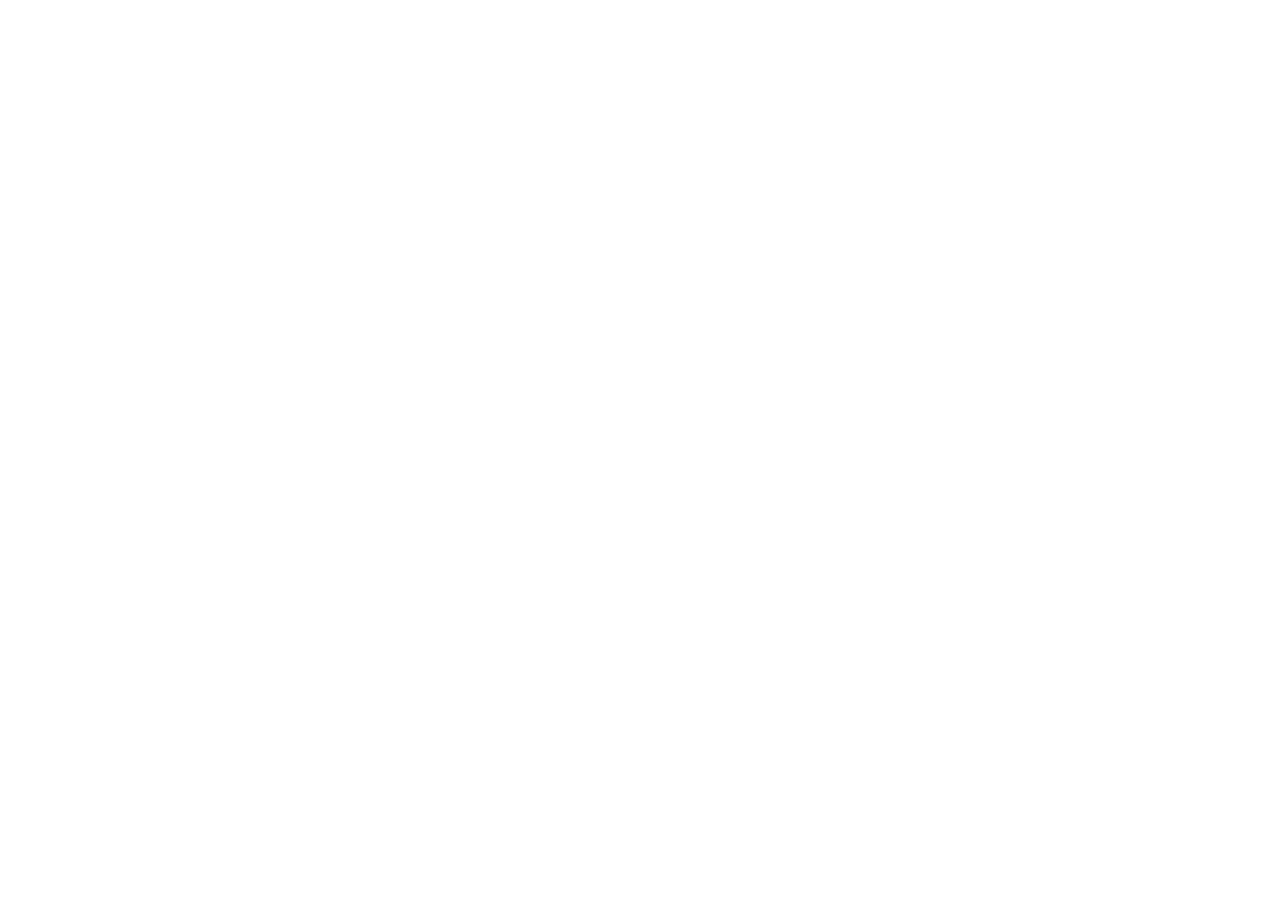
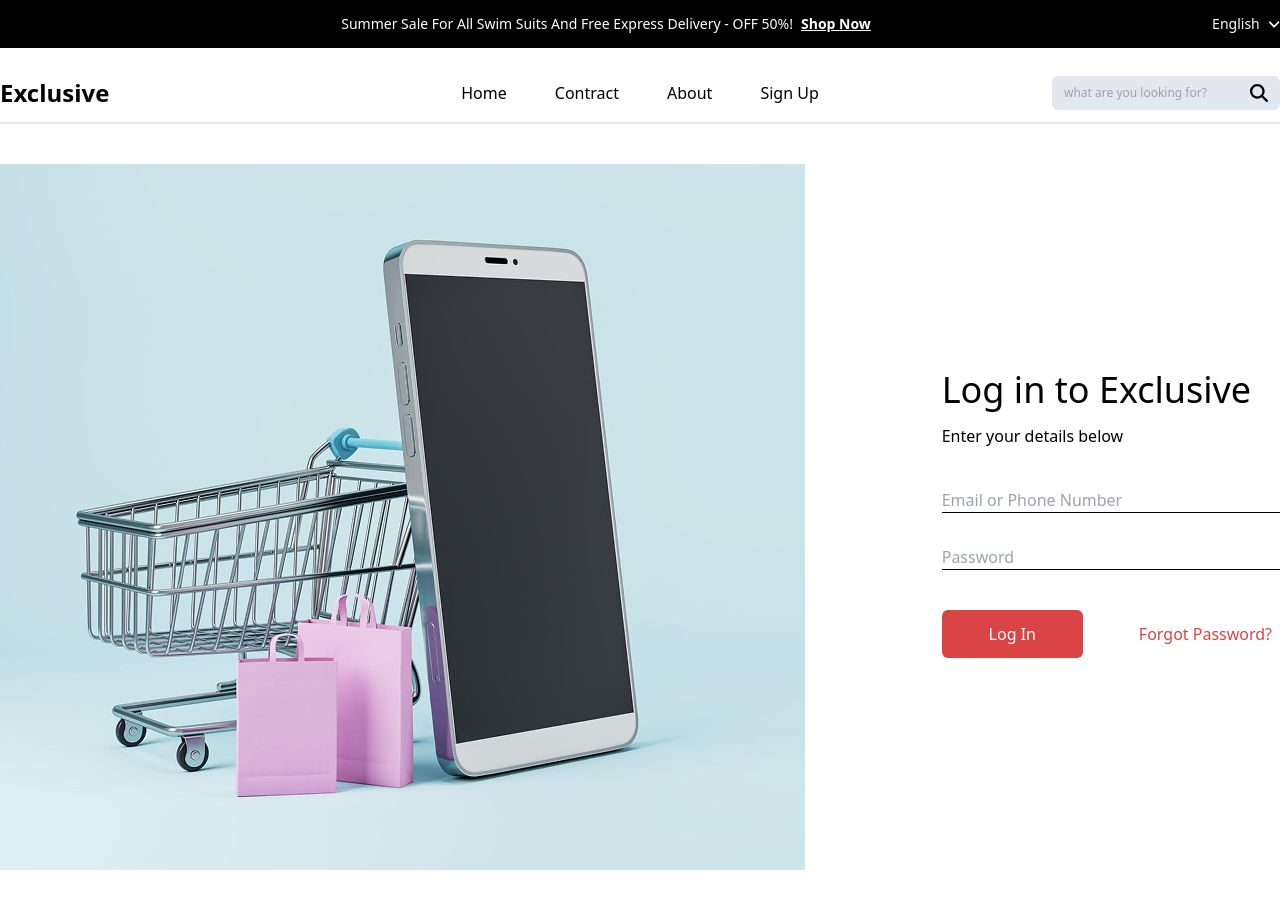
Before and after one commit to MAditP11/ecommerce-exclusive-web, a React (Vite) app: page /login in a window 1280 px wide. Before the commit this address had no page. Before the commit the page ends 800 px from the top, so only its background shows below. Built offline with nearby package versions, Linux system fonts and the light colour scheme.

Commit message:
Adding log in page

```diff
--- a/src/App.jsx
+++ b/src/App.jsx
@@ -2,6 +2,7 @@
 import { BrowserRouter as Router, Routes, Route } from "react-router-dom";
 import Home from "./pages/home";
 import SignUp from "./pages/signup";
+import Login from "./pages/login";
 
 export default function App() {
   return (
@@ -9,6 +10,7 @@
       <Routes>
         <Route path="/" element={<Home />} />
         <Route path="/signup" element={<SignUp />} />
+        <Route path="/login" element={<Login />} />
       </Routes>
     </Router>
   );
--- /dev/null
+++ b/src/pages/login.jsx
@@ -0,0 +1,57 @@
+import Advise from "../components/advise";
+import Header from "../components/header";
+import cover from "../assets/cover_signup.png";
+import Button from "../components/button";
+
+export default function Login() {
+  return (
+    <div className="">
+      {/*  */}
+      <Advise />
+
+      {/*  */}
+      <Header hidden={"hidden"} />
+
+      {/*  */}
+      <div className="flex flex-row container gap-24 py-10 items-center">
+        <div className="container">
+          <img className="object-contain" src={cover} alt="" />
+        </div>
+
+        <div className="container flex flex-col gap-10 justify-end w-2/5">
+          <div className="flex flex-col gap-5">
+            <h2 className="text-4xl font-medium leading-7">
+              Log in to Exclusive
+            </h2>
+            <p className="text-base font-normal leading-6">
+              Enter your details below
+            </p>
+          </div>
+          <form className="container flex flex-col gap-8" action="">
+            <input
+              className="focus:outline-none text-base border-b-[1px] border-black text-black font-medium placeholder:font-normal"
+              placeholder="Email or Phone Number"
+              type="email"
+            />
+            <input
+              className="focus:outline-none text-base border-b-[1px] border-black text-black font-medium placeholder:font-normal"
+              placeholder="Password"
+              type="password"
+            />
+          </form>
+
+          <div className="container flex flex-row justify-between items-center gap-14">
+            <button className=" container py-3 text-base font-medium text-white rounded-md bg-[#DB4444]">
+              <p>Log In</p>
+            </button>
+            <div className="container justify-end">
+              <p className="text-[#DB4444] text-base font-medium">
+                Forgot Password?
+              </p>
+            </div>
+          </div>
+        </div>
+      </div>
+    </div>
+  );
+}
```
